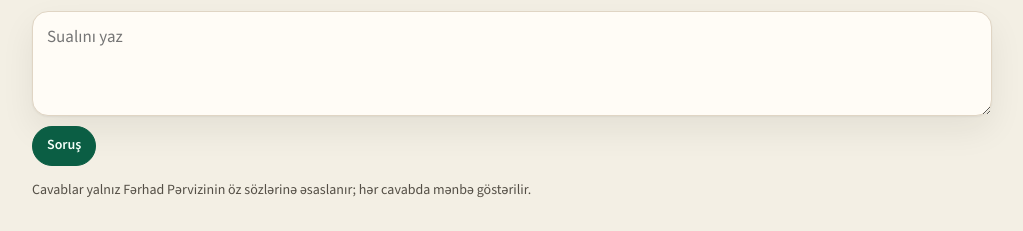
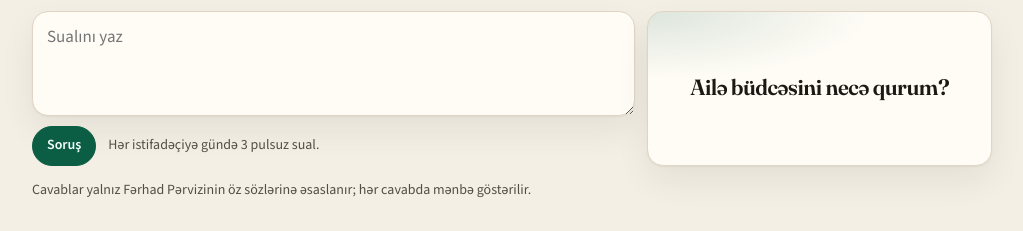
Before and after one commit to ahuseynovx-jpg/Nedeyib, a plain HTML site: page ferhad-pervizi/index.html in a window 1280 px wide. Shown: the part 300-531 px from the top of the page, without its empty margins (128-1151 px from the left). Drawn offline with Linux system fonts and the light colour scheme.

Commit message:
Suggest questions beside the ask box
Rotating prompts fill the question without sending it. The daily
limit of three free questions is shown before anyone asks.

Co-authored-by: ahuseynovx-jpg <ahuseynovx-jpg@users.noreply.github.com>

```diff
--- a/assets/ask.js
+++ b/assets/ask.js
@@ -14,7 +14,9 @@
   }
 
   function showLeft(remaining) {
-    if (typeof remaining === "number" && left) left.textContent = "Bu gün qalan sual: " + remaining;
+    if (typeof remaining !== "number" || !left) return;
+    left.hidden = false;
+    left.textContent = "Bu gün qalan sual: " + remaining;
   }
 
   function render(data) {
@@ -33,6 +35,62 @@
     }).join("");
     out.innerHTML = '<div class="ask-answer"><p>' + answer + "</p>" + (list ? '<ol class="ask-sources">' + list + "</ol>" : "") + "</div>";
     showLeft(data.remaining);
+  }
+
+  var ideas = [
+    "10 000 manatla nə edim?",
+    "Ailə büdcəsini necə qurum?",
+    "Kreditdən necə qurtulum?",
+    "Pulumu necə qoruyum?",
+    "Əmanət qoymağa dəyərmi?",
+    "Dollara keçim, yoxsa manatda qalım?",
+    "Devalvasiya olanda nə etməli?",
+    "İnflyasiya qənaəti yeyir?",
+    "İpoteka götürməyə dəyərmi?",
+    "Siyasi dəstək olmadan biznes qurmaq olar?",
+    "Vergi sahibkara necə təsir edir?",
+    "Qızıl yığmaq düzgündürmü?",
+    "Pensiya üçün necə yığmalı?",
+    "Daşınmaz əmlak bahalaşacaq?",
+    "İnvestisiyaya haradan başlayım?"
+  ];
+  var suggest = document.querySelector("[data-suggest]");
+  var suggestBtn = document.querySelector("[data-suggest-q]");
+  var ideaIndex = 0;
+  var timer = 0;
+  var reduceMotion = window.matchMedia && window.matchMedia("(prefers-reduced-motion: reduce)").matches;
+
+  function showIdea(next) {
+    if (!suggestBtn) return;
+    ideaIndex = (next + ideas.length) % ideas.length;
+    suggestBtn.textContent = ideas[ideaIndex];
+  }
+
+  function arm() {
+    if (reduceMotion || !suggest) return;
+    clearInterval(timer);
+    timer = setInterval(function () {
+      suggestBtn.classList.add("out");
+      setTimeout(function () {
+        showIdea(ideaIndex + 1);
+        suggestBtn.classList.remove("out");
+      }, 350);
+    }, 4000);
+  }
+
+  showIdea(0);
+  arm();
+  if (suggest) {
+    suggest.addEventListener("mouseenter", function () { clearInterval(timer); });
+    suggest.addEventListener("mouseleave", arm);
+    suggest.addEventListener("focusin", function () { clearInterval(timer); });
+    suggest.addEventListener("focusout", arm);
+  }
+  if (suggestBtn) {
+    suggestBtn.addEventListener("click", function () {
+      input.value = suggestBtn.textContent;
+      input.focus();
+    });
   }
 
   form.addEventListener("submit", function (event) {
--- a/assets/site.css
+++ b/assets/site.css
@@ -215,7 +215,41 @@ a:hover { text-decoration-thickness: 2px; }
 .back { font-weight: 600; text-decoration: none; align-self: flex-start; }
 .back:hover { text-decoration: underline; }
 
+.ask-layout { display: grid; grid-template-columns: 1.4fr 0.8fr; gap: 12px; align-items: stretch; }
 .ask { display: flex; flex-direction: column; gap: 10px; }
+.suggest {
+  display: grid;
+  place-items: center;
+  min-height: 96px;
+  padding: 16px;
+  border: 1px solid var(--line);
+  border-radius: 16px;
+  background:
+    radial-gradient(120% 80% at 0% 0%, color-mix(in srgb, var(--accent) 14%, transparent), transparent 55%),
+    var(--surface);
+  box-shadow: var(--shadow);
+}
+.suggest-q {
+  font: inherit;
+  font-family: var(--display);
+  font-size: clamp(18px, 2vw, 22px);
+  font-weight: 600;
+  line-height: 1.25;
+  letter-spacing: -0.02em;
+  text-align: left;
+  color: var(--ink);
+  background: none;
+  border: 0;
+  padding: 0;
+  cursor: pointer;
+  opacity: 1;
+  transition: opacity .35s ease;
+}
+.suggest-q.out { opacity: 0; }
+.suggest-q:hover { color: var(--accent); }
+@media (max-width: 700px) {
+  .ask-layout { grid-template-columns: 1fr; }
+}
 .ask textarea {
   width: 100%;
   min-height: 96px;
@@ -230,6 +264,7 @@ a:hover { text-decoration-thickness: 2px; }
 }
 .ask textarea:focus { outline: 2px solid var(--accent); outline-offset: 2px; }
 .ask-row { display: flex; align-items: center; gap: 12px; flex-wrap: wrap; }
+.ask-limit { font-size: 13px; }
 .ask-answer {
   background: var(--surface);
   border: 1px solid var(--line);
@@ -460,7 +495,8 @@ ol.sources li {
   .logo, .brand h1 { font-size: 22px; }
 }
 @media (prefers-reduced-motion: reduce) {
-  .person, .pm, .meter i { transition: none; }
+  .person, .pm, .meter i, .suggest-q { transition: none; }
+  .suggest-q.out { opacity: 1; }
   .person:hover { transform: none; }
   ::view-transition-group(*),
   ::view-transition-old(*),
--- a/ferhad-pervizi/index.html
+++ b/ferhad-pervizi/index.html
@@ -51,14 +51,20 @@
 
   <section id="sual">
     <h2>Sualını yaz</h2>
+    <div class="ask-layout">
       <form class="ask" data-ask>
         <label class="sr-only" for="sual-input">Sualını yaz</label>
         <textarea id="sual-input" name="question" maxlength="500" rows="3" placeholder="Sualını yaz" required></textarea>
         <div class="ask-row">
           <button type="submit" class="vote-btn">Soruş</button>
-        <p class="pp" data-ask-left></p>
+          <p class="pp ask-limit">Hər istifadəçiyə gündə 3 pulsuz sual.</p>
+          <p class="pp" data-ask-left hidden></p>
         </div>
       </form>
+      <div class="suggest" data-suggest>
+        <button type="button" class="suggest-q" data-suggest-q></button>
+      </div>
+    </div>
     <p class="note">Cavablar yalnız Fərhad Pərvizinin öz sözlərinə əsaslanır; hər cavabda mənbə göstərilir.</p>
     <div data-ask-out aria-live="polite"></div>
   </section>
```
Lines whose indentation alone changed are shown as unchanged.
